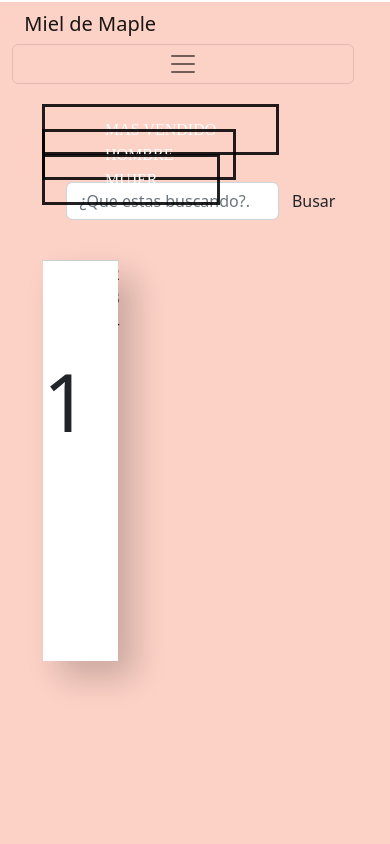
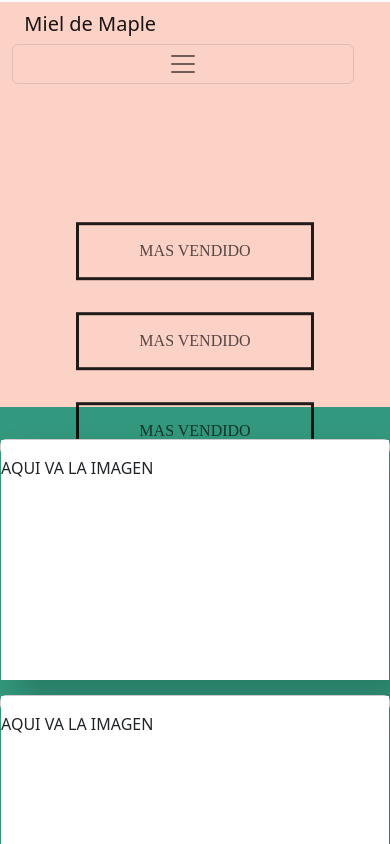
Before and after one commit to josuemagic/maplesyrup, a React (Vite) app in the folder frontend/: page /home in a window 390 px wide. Shown: the top 844 px of the page. Built offline with nearby package versions, Linux system fonts and the light colour scheme.

Commit message:
Penultima fase de las tarjetas para productos

```diff
--- a/frontend/package.json
+++ b/frontend/package.json
@@ -9,6 +9,7 @@
     "preview": "vite preview"
   },
   "dependencies": {
+    "@reduxjs/toolkit": "^1.8.5",
     "axios": "^0.27.2",
     "bootstrap": "^5.2.0",
     "react": "^18.2.0",
--- a/frontend/src/components/home/Home.jsx
+++ b/frontend/src/components/home/Home.jsx
@@ -1,45 +1,26 @@
-import React, { useEffect } from 'react';
-import { useDispatch, useSelector } from 'react-redux';
-import { GetListProducts } from '../../redux/actions/products/GetListProducts';
+import React from 'react';
+import { HomeRoute } from '../../router/home/HomeRouter';
+import '../../styles/customButtons.css';
 
 import { CustomButtonNavigate } from '../shared/atoms/CustomButtonNavigate';
-import { CardProducts } from '../shared/molecules/CardProducts';
 
 export function Home() {
 
-    const dispatch = useDispatch()
-
-
-    const { loading, products, error } = useSelector((state) => state.products.list);
-
-    useEffect(() => {
-        dispatch(GetListProducts());
-    }, [])
-
-    useEffect(() => {
-        console.log(products);
-    }, [products])
 
     return (
         <>
-            <div className=".container-md row" style={{ backgroundColor: '', margin: '0px 10px 0px 10px', padding: '20px' }}>
-                <div className='col-lg-3 col-sm-1'><CustomButtonNavigate label='Mas Vendido' linkTo='h' /></div>
-                <div className='col-lg-3 col-sm-1'><CustomButtonNavigate label='Hombre' linkTo='ab' /> </div>
-                <div className='col-lg-3 col-sm-1'><CustomButtonNavigate label='Mujer' linkTo='lo' /></div>
-                <div className='col-lg-3 col-sm-1 row'>
-                    <form className="d-flex" style={{ margin: '0px 8%' }}>
+            <div className='containerTopNavBar'>
+                <CustomButtonNavigate label='Mas Vendido' linkTo='sellTop' />
+                <CustomButtonNavigate label='Mas Vendido' linkTo='sellTop' />
+                <CustomButtonNavigate label='Mas Vendido' linkTo='sellTop' />
+                <div id='containerForm'>
+                    <form className="d-flex">
                         <input className="form-control" type="search" placeholder="¿Que estas buscando?..." />
-                        <button className="btn" type="submit">Busar</button>
+                        <button className="btn btnFormSearch" type="submit">Busar</button>
                     </form>
                 </div>
             </div>
-
-            <div className=".container-md row" style={{ backgroundColor: '', margin: '0px 10px 0px 10px', padding: '20px' }}>
-                <div className='col-lg-3 col-sm-1'><CardProducts /></div>
-                <div className='col-lg-3 col-sm-1'>Producto2</div>
-                <div className='col-lg-3 col-sm-1'>Producto3</div>
-                <div className='col-lg-3 col-sm-1'>Producto4</div>
-            </div>
+            <HomeRoute />
         </>
     )
 }
--- /dev/null
+++ b/frontend/src/components/home/HomeProducts.jsx
@@ -0,0 +1,55 @@
+import React, { useEffect } from 'react';
+import { useDispatch, useSelector } from 'react-redux';
+import { GetListProducts } from '../../redux/actions/products/GetListProducts';
+
+import { CardProducts } from '../shared/molecules/CardProducts';
+
+import '../../styles/homeStyles/customProductsHome.css'
+
+export function HomeProducts() {
+
+    const dispatch = useDispatch()
+
+    const { loading, products, error } = useSelector((state) => state.products.list);
+
+    useEffect(() => {
+        dispatch(GetListProducts());
+    }, [])
+
+    useEffect(() => {
+        console.log(products);
+    }, [products])
+
+
+    return (
+        <>
+            <div id='containderTopProducts'>
+                <div className='rowProducts'>
+                    <div className='col-lg-3 col-sm-1 productCard'><CardProducts /></div>
+                    <div className='col-lg-3 col-sm-1 productCard'><CardProducts /></div>
+                    <div className='col-lg-3 col-sm-1 productCard'><CardProducts /></div>
+                    <div className='col-lg-3 col-sm-1 productCard'><CardProducts /></div>
+                </div>
+
+                <div className='rowProducts'>
+                    <div className='col-lg-3 col-sm-1 productCard'><CardProducts /></div>
+                    <div className='col-lg-3 col-sm-1 productCard'><CardProducts /></div>
+                    <div className='col-lg-3 col-sm-1 productCard'><CardProducts /></div>
+                    <div className='col-lg-3 col-sm-1 productCard'><CardProducts /></div>
+                </div>
+
+                <div className='rowProducts'>
+                    <div className='col-lg-3 col-sm-1 productCard'><CardProducts /></div>
+                    <div className='col-lg-3 col-sm-1 productCard'><CardProducts /></div>
+                    <div className='col-lg-3 col-sm-1 productCard'><CardProducts /></div>
+                    <div className='col-lg-3 col-sm-1 productCard'><CardProducts /></div>
+                </div>
+
+
+
+
+                {loading ? <h1>Cargando</h1> : ''}
+            </div>
+        </>
+    )
+}
--- a/frontend/src/components/shared/atoms/CustomButtonNavigate.jsx
+++ b/frontend/src/components/shared/atoms/CustomButtonNavigate.jsx
@@ -7,8 +7,7 @@ export function CustomButtonNavigate({ label = "", linkTo = "home" }) {
     return (
         <>
             <div className="middle">
-                <a href="" className="btnCustom btn1">{label}</a>
-                {/* <a href="" class="btn btn3">Hover Me</a> */}
+                <Link className="btnCustom btn1" to={linkTo}>{label}</Link>
             </div>
         </>
     )
--- a/frontend/src/components/shared/molecules/CardProducts.jsx
+++ b/frontend/src/components/shared/molecules/CardProducts.jsx
@@ -3,13 +3,13 @@ import '../../../styles/customCardProduct.css'
 
 export function CardProducts() {
     return (<>
-        <div class="card">
-            <div class="card__side card__side--front card__side--front-1">
-                <div class="card__description">1</div>
+        <div className="card">
+            <div className="card__side card__side--front card__side--front-1">
+                <div className="card__description">Aqui va la imagen</div>
             </div>
-            <div class="card__side card__side--back card__side--back-1">
-                <div class="card__description">
-                    fskjdfsdjh
+            <div className="card__side card__side--back card__side--back-1">
+                <div className="card__description">
+                    Aqui va la descripcion y el boton
                 </div>
             </div>
         </div>
--- a/frontend/src/components/shared/molecules/NavBar.jsx
+++ b/frontend/src/components/shared/molecules/NavBar.jsx
@@ -3,22 +3,22 @@ import { Link } from "react-router-dom";
 
 export function NavBar() {
     return (<>
-        <nav className="navbar navbar-expand-lg" style={{ background: '', margin: '2px 10px 0px 10px', padding: '0.6%' }} >
+        <nav className="navbar navbar-expand-lg" style={{ background: '', margin: '2px 10px 2em 10px', padding: '0.6%' }} >
             <div className="container-fluid row">
                 <a className="navbar-brand col-lg-4" href="#">Miel de Maple</a>
-                <button className="navbar-toggler" type="button" data-bs-toggle="collapse" data-bs-target="#navbarNavDropdown" aria-controls="navbarNavDropdown" aria-expanded="false" aria-label="Toggle navigation">
+                <button className="navbar-toggler mb-5" type="button" data-bs-toggle="collapse" data-bs-target="#navbarNavDropdown" aria-controls="navbarNavDropdown" aria-expanded="false" aria-label="Toggle navigation">
                     <span className="navbar-toggler-icon"></span>
                 </button>
                 <div className="collapse navbar-collapse col-lg-8 row" id="navbarNavDropdown">
                     <ul className="navbar-nav">
                         <li className="nav-item col-lg-2">
-                            <Link className="nav-link" to="home"><strong style={{ fontSize: '20px', margin: '20px', color: 'white' }}>Home</strong></Link>
+                            <Link className="nav-link" to="home"><strong style={{ fontSize: '20px', margin: '20px' }}>Home</strong></Link>
                         </li>
                         <li className="nav-item col-lg-2">
-                            <Link className="nav-link" to="about"><strong style={{ fontSize: '20px', margin: '20px', color: 'white' }}>About</strong></Link>
+                            <Link className="nav-link" to="about"><strong style={{ fontSize: '20px', margin: '20px'}}>About</strong></Link>
                         </li>
                         <li className="nav-item col-lg-2">
-                            <Link className="nav-link" to="login"><strong style={{ fontSize: '20px', margin: '20px', color: 'white' }}>Login</strong></Link>
+                            <Link className="nav-link" to="login"><strong style={{ fontSize: '20px', margin: '20px' }}>Login</strong></Link>
                         </li>
                     </ul>
                 </div>
--- a/frontend/src/router/AppRouter.jsx
+++ b/frontend/src/router/AppRouter.jsx
@@ -14,8 +14,7 @@ export function AppRouter() {
     <Routes>
       <Route path='*' element={<NotFound />} />
       <Route path="/" element={<Home />} />
-      <Route path="/home" element={<Home />} />
-
+      <Route path="/home/*" element={<Home />} />
       <Route path="/login/*" element={<Login />} />
 
     </Routes>
--- /dev/null
+++ b/frontend/src/router/home/HomeRouter.jsx
@@ -0,0 +1,16 @@
+import React from "react";
+import { Routes, Route } from 'react-router-dom';
+import { HomeProducts } from "../../components/home/HomeProducts";
+import NotFound from "../not-found/NotFound";
+
+export function HomeRoute() {
+    return (
+        <>
+            <Routes>
+                <Route path="/sellTop" element={<h2>Mas Vendido</h2>} />
+                <Route path="*" element={<NotFound />}></Route>
+                <Route path="/" element={<HomeProducts />}></Route>
+            </Routes>
+        </>
+    );
+}
--- a/frontend/src/styles/customButtons.css
+++ b/frontend/src/styles/customButtons.css
@@ -2,12 +2,13 @@
     top: 50%;
     left: 50%;
     transform: translate(0%, 40%);
+    margin: 0 2em 0 2em;
   }
   .btnCustom{
     position: relative;
-    color: white;
+    color: rgba(0, 0, 0, 0.662);
     font-size: 16px;
-    font-family: "montserrat";
+    font-family: 'Knewave', cursive;
     text-align: center;
     text-decoration: none;
     /* margin: 30px 0;  hace que el formulario de busqueda sea mas grande*/
@@ -37,3 +38,51 @@
   .btn1:hover::before{
     width: 100%;
   }
+
+
+  @media only screen and (max-width: 600px) {
+    .middle{
+      top: 50%;
+      left: 50%;
+      transform: translate(0%, 40%);
+      margin: 2em 2em 0 2em;
+      display: flex;
+      justify-content: center;
+    }
+    .btnCustom{
+      position: relative;
+      color: rgba(0, 0, 0, 0.662);
+      font-size: 16px;
+      font-family: 'Knewave', cursive;
+      text-align: center;
+      text-decoration: none;
+      /* margin: 30px 0;  hace que el formulario de busqueda sea mas grande*/
+      border: 3px solid rgba(0, 0, 0, 0.869);
+      padding: 14px 60px;
+      text-transform: uppercase;
+      overflow: hidden;
+      transition: 1s all ease;
+    }
+
+    .btnCustom::before{
+      background: #ff7675;
+      content: "";
+      position: absolute;
+      top: 50%;
+      left: 50%;
+      transform: translate(-50%,-50%);
+      z-index: -1;
+      transition: all 0.6s ease;
+    }
+
+    .btn1::before{
+      width: 0%;
+      height: 100%;
+    }
+
+    .btn1:hover::before{
+      width: 100%;
+    }
+
+
+  }
--- a/frontend/src/styles/customCardProduct.css
+++ b/frontend/src/styles/customCardProduct.css
@@ -16,17 +16,16 @@
 	 justify-content: space-evenly;
 }
  .card {
-	 width: 25%;
+	 width: 60%;
 	 position: relative;
-	 height: 25em;
-	 perspective: 150em;
+	 height: 5em;
 }
  .card__side {
 	 position: absolute;
 	 top: 0;
 	 left: 0;
 	 width: 100%;
-	 height: 25em;
+	 height: 15em;
 	 backface-visibility: hidden;
 	 transition: all 0.6s ease;
 	 box-shadow: 1em 1em 2em rgba(0, 0, 0, .2);
@@ -35,11 +34,11 @@
 	 background-color: #fff;
 }
  .card__side--back {
-	 color: #fff;
+	 color: black;
 	 transform: rotateY(180deg);
 }
  .card__side--back-1 {
-	 background-image: linear-gradient(to right bottom, #fafafa, #e4e4e4);
+	 background-image: linear-gradient(to right bottom, #ffffff, #ffffff);
 }
  .card:hover .card__side--front {
 	 transform: rotateY(-180deg);
@@ -49,11 +48,27 @@
 }
  .card__description {
 	 text-transform: uppercase;
-	 font-size: 5em;
+	 font-size: 1em;
 	 padding: 1em 0;
 }
- .card__description svg {
-	 width: 1.5em;
-	 height: 1.5em;
-	 fill: #fff;
-}
+
+/*phone*/
+@media only screen and (max-width: 600px) {
+
+	.card {
+		width: 20%;
+			position: relative;
+			height: 5em;
+			margin: 0 0 40em 0 ;
+	   }
+
+	.card:first-child {
+		width: 100%;
+		position: relative;
+		height: 1em;
+		margin: 2em 0 0 0;
+   }
+
+
+
+ }
--- /dev/null
+++ b/frontend/src/styles/homeStyles/customProductsHome.css
@@ -0,0 +1,122 @@
+
+/* Menu products */
+
+#containderTopProducts{
+    height: 100%;
+    width: auto;
+    background: red;
+    display: flex;
+    flex-direction: column;
+}
+
+.rowProducts {
+    height: 40%;
+    width: auto;
+    background: rebeccapurple;
+    display: flex;
+    flex-direction: row;
+    margin: 0 0 2em 0;
+    padding: 0 0 0 10em;
+}
+
+.productCard{
+    margin: 2em 0 0 0 ;
+}
+
+
+/* NavBar Home */
+
+.containerTopNavBar{
+    width: 100%;
+    height: 5em;
+    background: transparent;
+    display: flex;
+    justify-content: space-evenly;
+    flex-direction: row;
+    margin: 0 0 2em 0;
+}
+
+#containerForm{
+    background: transparent;
+    display: flex;
+    align-items: center;
+    justify-content: space-around;
+    height: 100%;
+}
+
+input {
+    height: 2.5em;
+    margin: 0 2em;
+    font-family: 'Knewave', cursive;
+}
+
+.btnFormSearch {
+    width: 20%;
+    margin: 0 0 0 2em;
+}
+
+
+
+
+
+
+
+/* Phone */
+@media only screen and (max-width: 600px) {
+
+    /* Menu products */
+
+#containderTopProducts{
+    height: 100%;
+    width: auto;
+    background: red;
+    display: flex;
+    flex-direction: column;
+}
+
+.rowProducts {
+    height: 50em;
+    width: 100%;
+    background: rgb(51, 153, 126);
+    display: flex;
+    flex-direction: column;
+    margin: 0 0 14em 0 ;
+    padding: 0 0 0 0;
+}
+
+.productCard{
+    /* width: 20em; */
+    margin: 0 0 13em 0 ;
+}
+
+
+/* NavBar Home */
+
+    .containerTopNavBar{
+        width: 100%;
+        height: 5em;
+        background: transparent;
+        display: flex;
+        justify-content: space-evenly;
+        flex-direction: column;
+        margin: 0 0 10em 0;
+    }
+
+    #containerForm{
+        background: transparent;
+        width: 25em;
+        margin-top: 2em;
+    }
+
+    input {
+        height: 2.5em;
+        margin: 0 2em;
+        font-family: 'Knewave', cursive;
+    }
+
+    .btnFormSearch {
+        width: 20%;
+        margin: 0 0 0 2em;
+    }
+
+}
```
Also changed, not shown: frontend/src/main.jsx (+1 -9 lines), 1 other file (tests, documents, lock files or other folders).
